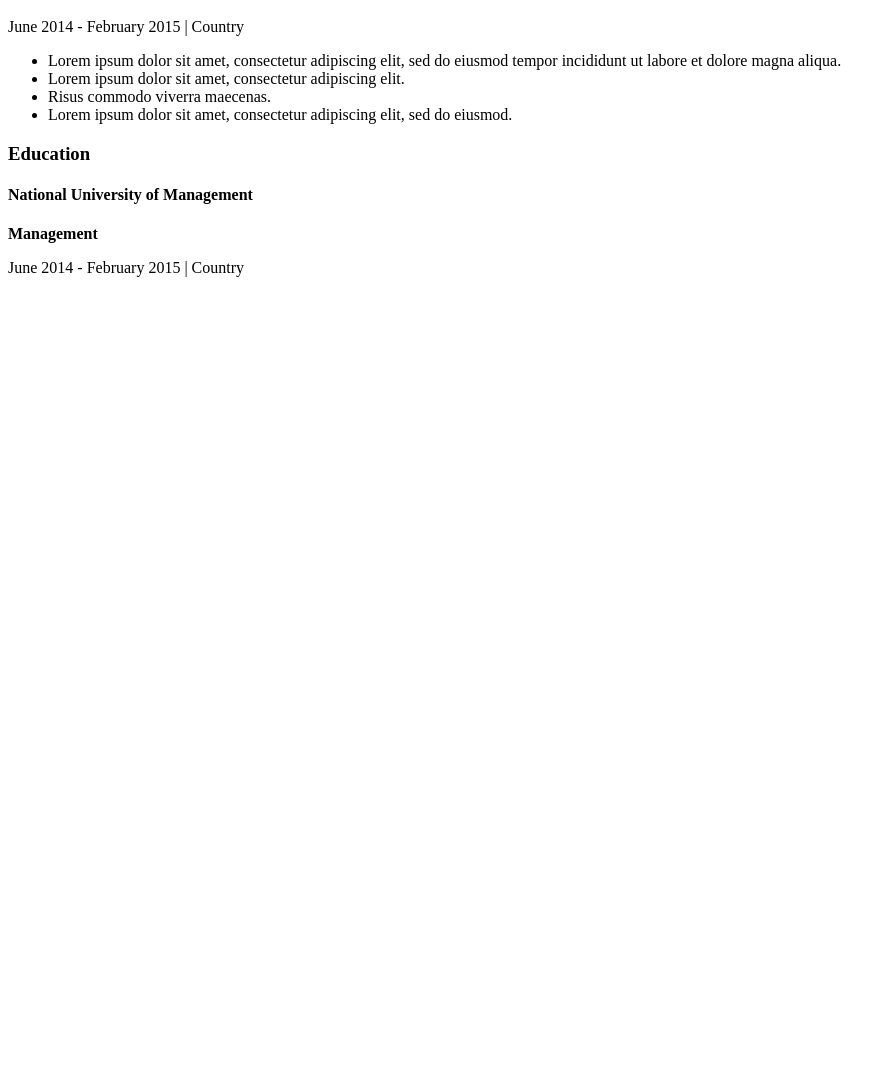
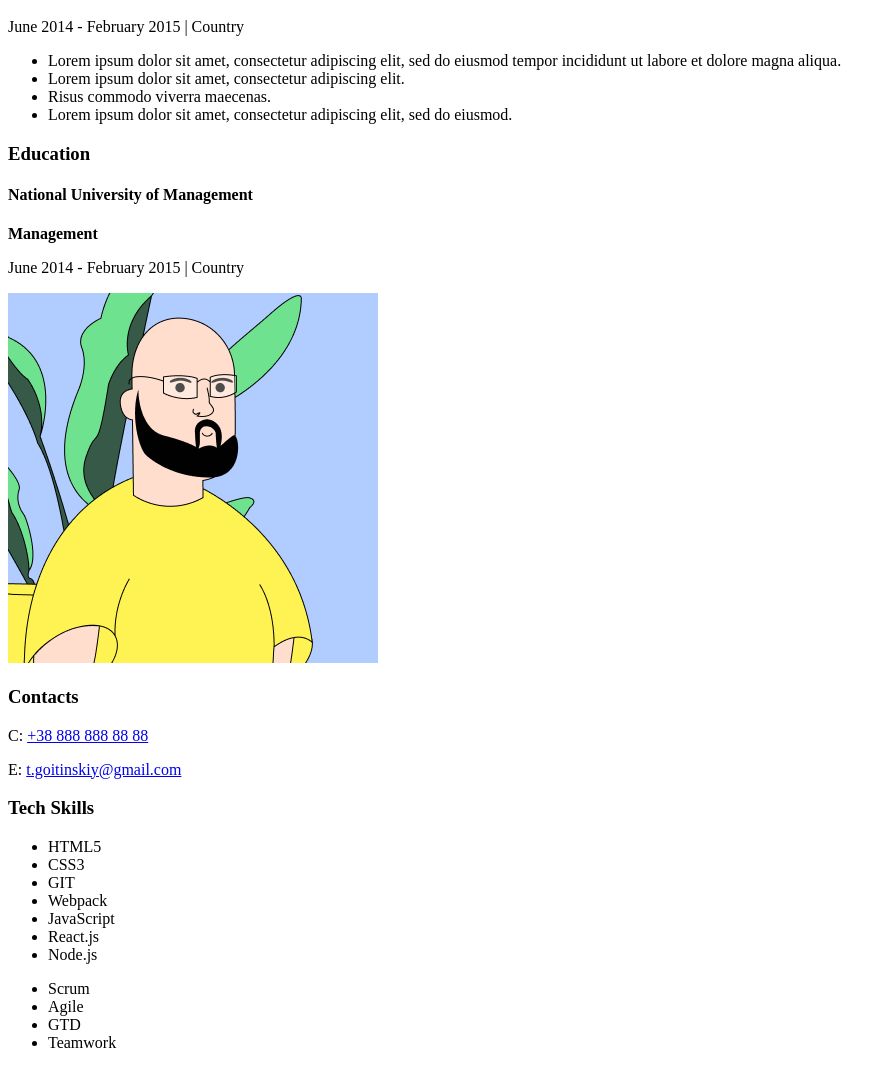
Before and after one commit to Yulii-Example/GO-IT-CV, a plain HTML site: page index.html in a window 1280 px wide. Shown: the part 638-1706 px from the top of the page, without its empty margins (0-896 px from the left). Before the commit the page ends 931 px from the top, so only its background shows below. Drawn offline with Linux system fonts and the light colour scheme.

Commit message:
add all html

```diff
--- a/index.html
+++ b/index.html
@@ -109,7 +109,54 @@
 
         </div>
         <aside>
-
+            <img src="img/Frame 1.png" alt="photo" width="370">
+            <div class="contacts">
+                <h3>Contacts</h3>
+                <p>C: <a href="tel:+388888888888">+38 888 888 88 88</a></p>
+                <p>E: <a href="mailto:t.goitinskiy@gmail.com">t.goitinskiy@gmail.com</a></p>
+            </div>
+            <div class="techskills">
+                <h3>Tech Skills</h3>
+                <ul>
+                    <li>
+                        HTML5
+                    </li>
+                    <li>
+                        CSS3
+                    </li>
+                    <li>
+                        GIT
+                    </li>
+                    <li>
+                        Webpack
+                    </li>
+                    <li>
+                        JavaScript
+                    </li>
+                    <li>
+                        React.js
+                    </li>
+                    <li>
+                        Node.js
+                    </li>
+                </ul>
+            </div>
+            <div class="softskills">
+                <ul>
+                    <li>
+                        Scrum
+                    </li>
+                    <li>
+                        Agile
+                    </li>
+                    <li>
+                        GTD
+                    </li>
+                    <li>
+                        Teamwork
+                    </li>
+                </ul>
+            </div>
         </aside>
     </div>
 </body>
```
